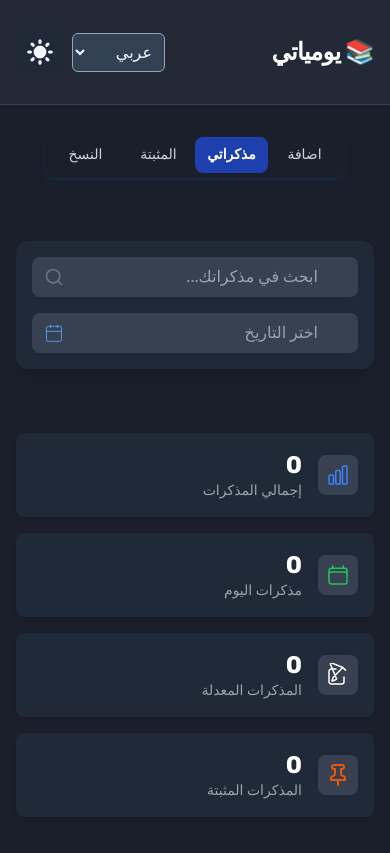
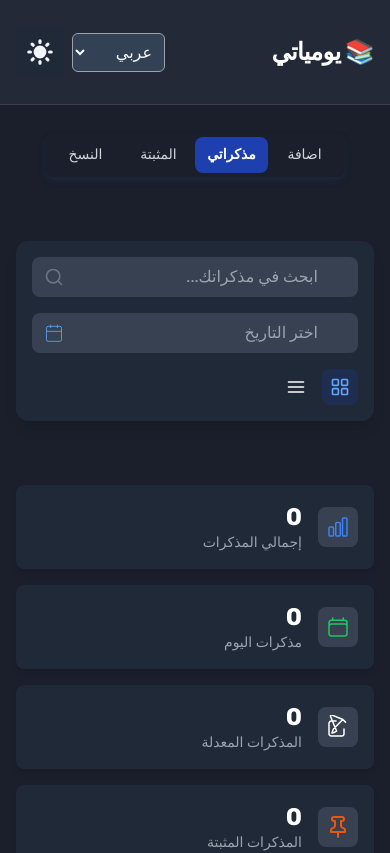
Before and after one commit to Mo3bassia/journal-react-app, a React (Vite) app: page /notes in a window 390 px wide. Shown: the top 853 px of the page. Built offline with nearby package versions, Linux system fonts and the light colour scheme.

Commit message:
add toggle buttons for convert from grid to menu view in notes page

```diff
--- a/src/components/DayNotes.jsx
+++ b/src/components/DayNotes.jsx
@@ -8,7 +8,7 @@ import ErrorAlert from "./ErrorAlert";
 import { moods } from "../App";
 import { Link } from "react-router-dom";
 
-function DayNotes({ uniqueDate, lang, notesOfDate, setNotes, notes, isDark }) {
+function DayNotes({ uniqueDate, lang, notesOfDate, setNotes, notes, isDark, viewMode }) {
   const [isOpen, setIsOpen] = useState(false);
   const [mood, setMood] = useState("");
   const [titleTxt, setTitle] = useState("");
@@ -125,6 +125,7 @@ function DayNotes({ uniqueDate, lang, notesOfDate, setNotes, notes, isDark }) {
                 : convertDate(uniqueDate)[1]}
             </Link>
           </h2>
+          <div className={`${viewMode === 'grid' ? 'grid grid-cols-1 md:grid-cols-2 lg:grid-cols-3 gap-6' : 'space-y-6'}`}>
             {sortedNotes.map((note) => {
               return (
                 <Note
@@ -136,6 +137,7 @@ function DayNotes({ uniqueDate, lang, notesOfDate, setNotes, notes, isDark }) {
                 />
               );
             })}
+          </div>
           <button
             onClick={toggleModal}
             className="border-2 border-blue-600 hover:bg-blue-600 flex gap-2 px-6 py-3 rounded-lg text-slate-800 hover:text-white dark:text-white mx-auto transition-colors"
--- a/src/components/Note.jsx
+++ b/src/components/Note.jsx
@@ -2,7 +2,7 @@ import { Link } from "react-router-dom";
 import { convertDate } from "../App";
 import { colors } from "../App";
 
-function Note({ lang, note, notes, isDark }) {
+function Note({ lang, note, notes, isDark, viewMode }) {
   const {
     id,
     title,
@@ -31,12 +31,12 @@ function Note({ lang, note, notes, isDark }) {
     <Link to={`/note/${id}`} className="block relative">
       <div
         key={id}
-        className="select-none transition-all duration-200 ease-in-out cursor-pointer p-4 rounded-lg shadow-md
+        className={`select-none transition-all duration-200 ease-in-out cursor-pointer p-4 rounded-lg shadow-md
         bg-gradient-to-br from-slate-50 via-white to-blue-50
         hover:from-blue-50 hover:via-indigo-50 hover:to-purple-50
         dark:from-[#1a1f2c] dark:via-[#1e2433] dark:to-[#232936]
         dark:hover:from-[#1e2433] dark:hover:via-[#232936] dark:hover:to-[#2a3241]
-        border border-gray-100 dark:border-gray-700"
+        border border-gray-100 dark:border-gray-700 ${viewMode === 'list' ? 'flex flex-col' : ''}`}
       >
         {
           <h2 className="text-xl md:text-2xl flex items-center justify-between text-gray-900 dark:text-white mb-2 font-bold mt-2 flex-wrap gap-y-3">
--- a/src/pages/Notes.jsx
+++ b/src/pages/Notes.jsx
@@ -10,6 +10,7 @@ function Notes({ lang, notes, setSelected, setNotes, isDark }) {
   let [isDateOpen, setDateOpen] = useState(false);
   const [searchValue, setSearchValue] = useState("");
   const [selectedDate, setSelectedDate] = useState();
+  const [viewMode, setViewMode] = useState("grid"); // grid or list
 
   useEffect(() => {
     document.title = `${
@@ -192,6 +193,40 @@ function Notes({ lang, notes, setSelected, setNotes, isDark }) {
                     d="M6 6h.008v.008H6V6Z"
                   />
                 </svg>
+              </div>
+              {/* View Mode Toggle */}
+              <div className="flex items-center gap-2 sm:border-l sm:pl-4 dark:border-gray-700">
+                <button
+                  onClick={() => setViewMode("grid")}
+                  className={`p-2 rounded-lg transition-colors ${
+                    viewMode === "grid"
+                      ? "bg-blue-100 dark:bg-blue-900/30 text-blue-600 dark:text-blue-400"
+                      : "hover:bg-gray-100 dark:hover:bg-gray-700"
+                  }`}
+                  title={lang === "en" ? "Grid view" : "عرض شبكي"}
+                >
+                  <svg xmlns="http://www.w3.org/2000/svg" width="20" height="20" viewBox="0 0 24 24" fill="none" stroke="currentColor" strokeWidth="2" strokeLinecap="round" strokeLinejoin="round">
+                    <rect width="7" height="7" x="3" y="3" rx="1" />
+                    <rect width="7" height="7" x="14" y="3" rx="1" />
+                    <rect width="7" height="7" x="14" y="14" rx="1" />
+                    <rect width="7" height="7" x="3" y="14" rx="1" />
+                  </svg>
+                </button>
+                <button
+                  onClick={() => setViewMode("list")}
+                  className={`p-2 rounded-lg transition-colors ${
+                    viewMode === "list"
+                      ? "bg-blue-100 dark:bg-blue-900/30 text-blue-600 dark:text-blue-400"
+                      : "hover:bg-gray-100 dark:hover:bg-gray-700"
+                  }`}
+                  title={lang === "en" ? "List view" : "عرض قائمة"}
+                >
+                  <svg xmlns="http://www.w3.org/2000/svg" width="20" height="20" viewBox="0 0 24 24" fill="none" stroke="currentColor" strokeWidth="2" strokeLinecap="round" strokeLinejoin="round">
+                    <line x1="3" y1="6" x2="21" y2="6" />
+                    <line x1="3" y1="12" x2="21" y2="12" />
+                    <line x1="3" y1="18" x2="21" y2="18" />
+                  </svg>
+                </button>
               </div>
             </div>
           </div>
@@ -411,6 +446,7 @@ function Notes({ lang, notes, setSelected, setNotes, isDark }) {
                   lang={lang}
                   notesOfDate={notesOfDate}
                   isDark={isDark}
+                  viewMode={viewMode}
                 />
               );
             })
```
Lines whose indentation alone changed are shown as unchanged.
